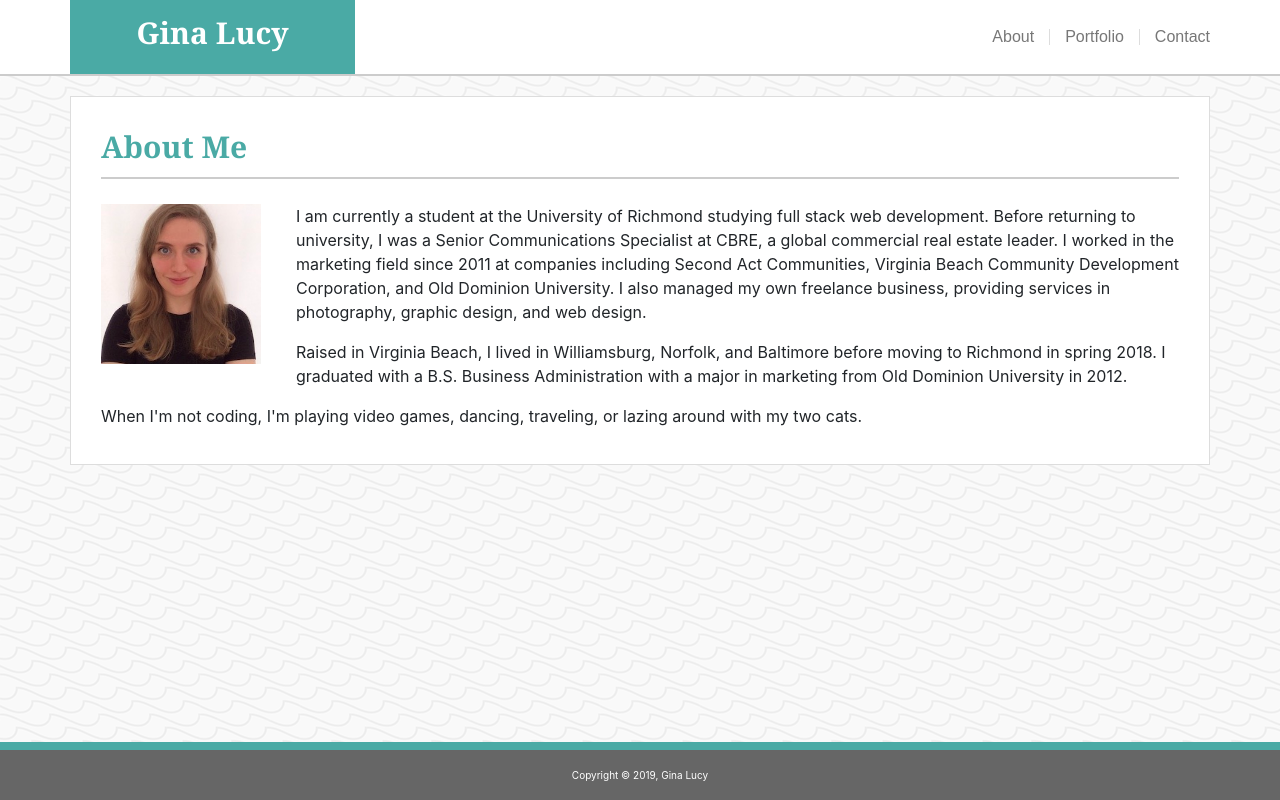
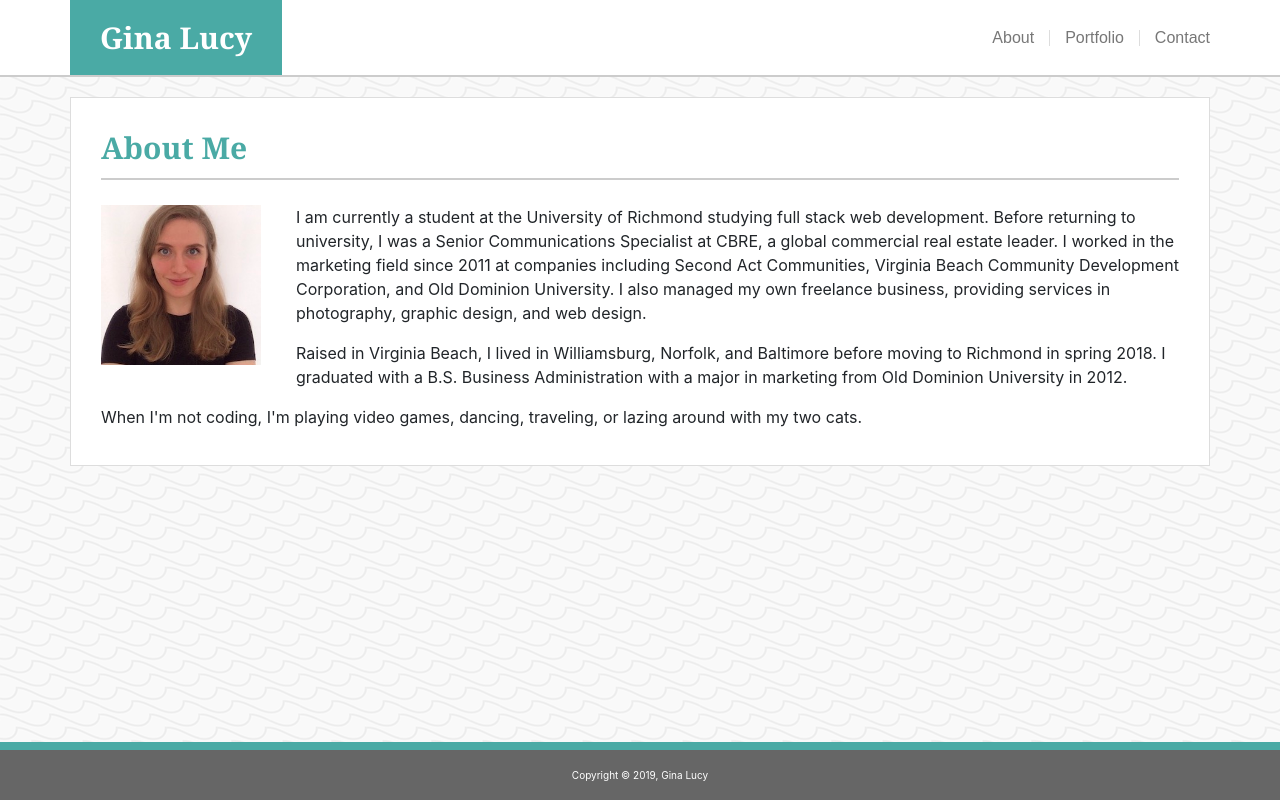
Before and after one commit to grlucy/URHomework2-ResponsivePortfolio, a plain HTML site: page index.html in a window 1280 px wide. Drawn offline with nearby package versions, Linux system fonts and the light colour scheme.

Commit message:
Changed header to nav

```diff
--- a/Assets/css/style.css
+++ b/Assets/css/style.css
@@ -5,19 +5,30 @@ body {
 .wrapper {
     min-height: calc(100vh - 58px);
 }
-header {
-    background-color: white;
+nav {
     border-bottom: 2px solid #ccc;
 }
+.navbar {
+    padding:0;
+}
+nav .container {
+    padding: 0;
+}
+nav .row {
+    flex-grow: 1;
+    margin:0;
+}
 .logo {
-    background-color: #4aaaa5;
+    padding:0;
 }
-h1 {
+.navbar-brand {
     font-family: "Georgia", Times, "Times New Roman", serif;
     color: white;
-    padding: 15px;
+    margin:0;
+    padding: 15px 30px;
     font-size: 30px;
     font-weight: bold;
+    background-color: #4aaaa5;
 }
 .nav-links {
     padding-right:0;
@@ -75,12 +86,21 @@ footer {
     width:160px;
     margin: 0 35px 15px 0;
 }
+
+/* Media queries */
 @media screen and (max-width:575px) {
+    .logo {
+        background-color: #4aaaa5;
+        text-align:center;
+    }
     .nav-links {
         justify-content: center;
+        padding:0;
+    }
+    .nav-links a:last-of-type {
+        padding: 0 15px;
     }
     .main-content {
-        /* margin: 20px; */
         width: calc(100vw - 40px);
     }
     .headshot {
--- a/index.html
+++ b/index.html
@@ -10,20 +10,20 @@
 </head>
 <body>
     <div class="wrapper">
-        <header>
+        <nav class="navbar bg-white">
             <div class="container">
                 <div class="row">
-                    <div class="logo col-sm-3 text-center">
-                        <h1>Gina Lucy</h1>
+                    <div class="col-sm-6 logo">
+                        <a class="navbar-brand" href="./index.html">Gina Lucy</a>
                     </div>
-                    <div class="nav-links col-sm-9 d-flex align-items-center">
+                    <div class="col-sm-6 nav-links d-flex align-items-center">
                         <a href="./index.html">About</a>
                         <a class="middle-link" href="./portfolio.html">Portfolio</a>
                         <a href="./contact.html">Contact</a>
                     </div>
                 </div>
             </div>
-        </header>
+        </nav>
         <section>
             <div class="main-content container">
                 <div class="row">
```
